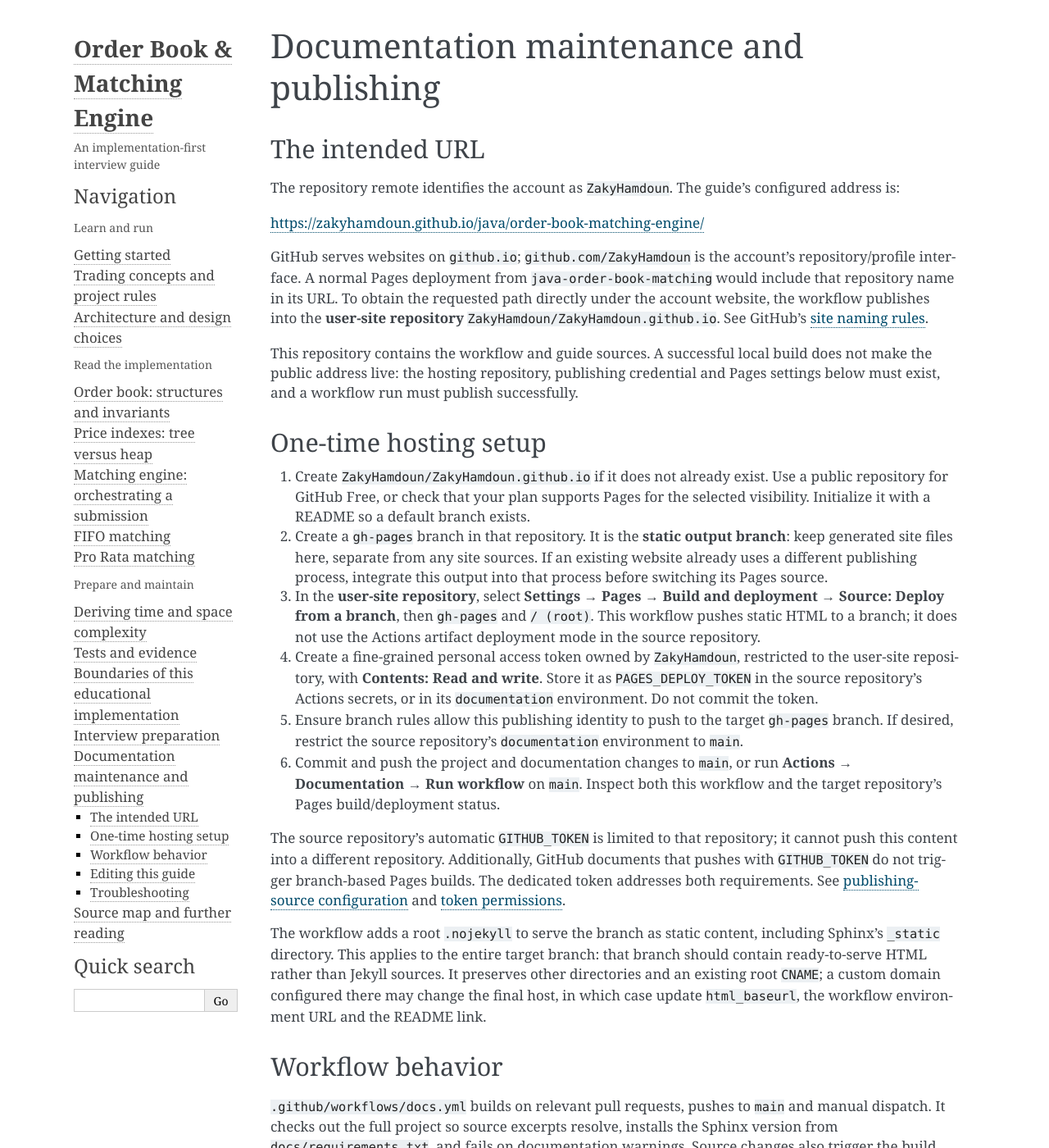
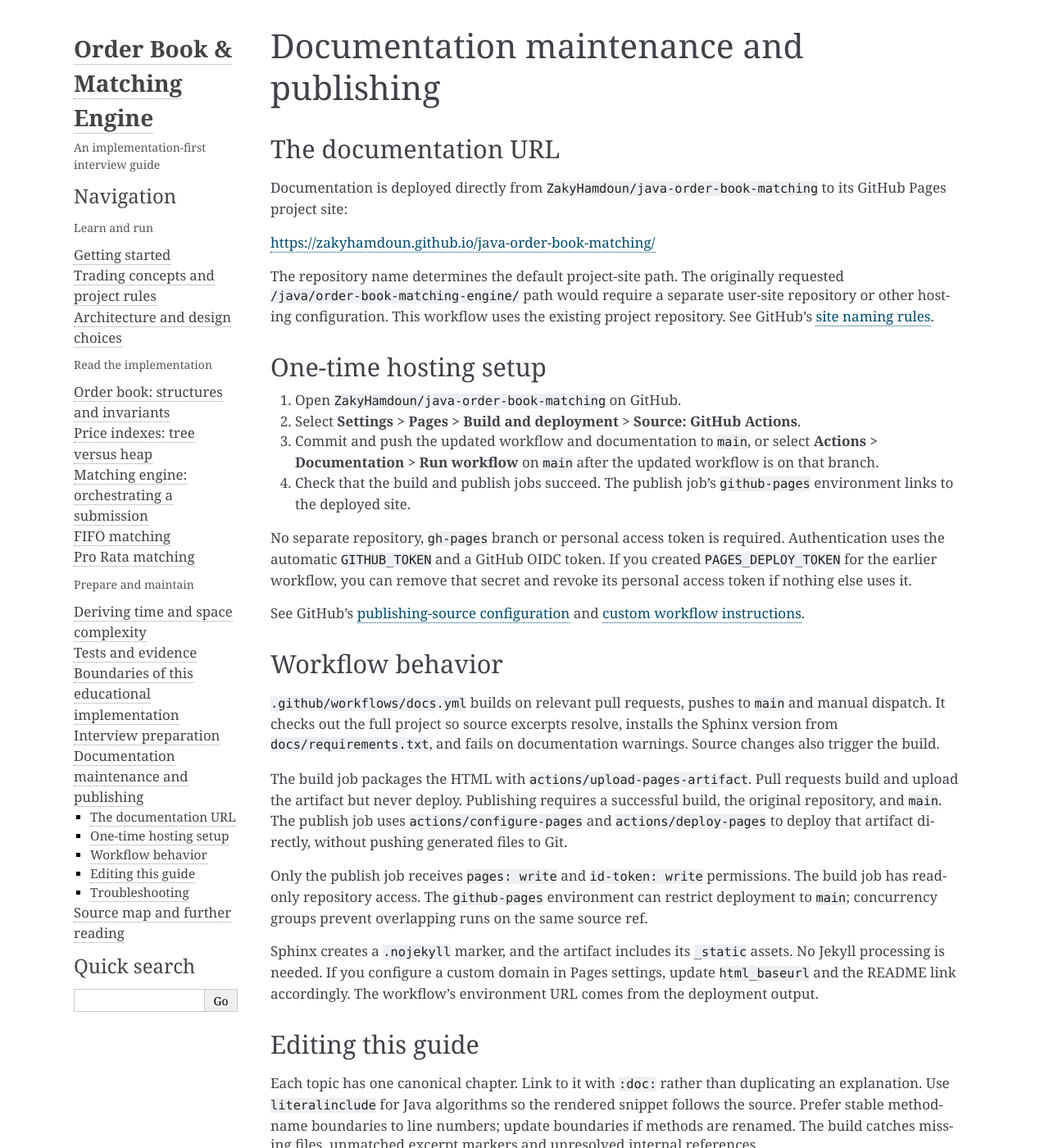
Before and after one commit to ZakyHamdoun/java-order-book-matching, a Sphinx documentation site: the page built from docs/publishing.rst, in a window 1280 px wide and 1400 px high. Shown: the whole window at 82% size. Built offline with Sphinx 7.4.7, drawn with Linux system fonts in a browser that asks for light colours; some of the changed text lies outside the part shown.

Commit message:
fix(docs): fixed github actions docs.

```diff
--- a/docs/conf.py
+++ b/docs/conf.py
@@ -14,7 +14,7 @@ nitpicky = True
 
 html_theme = "alabaster"
 html_title = "Java Order Book & Matching Engine"
-html_baseurl = "https://zakyhamdoun.github.io/java/order-book-matching-engine/"
+html_baseurl = "https://zakyhamdoun.github.io/java-order-book-matching/"
 html_static_path = ["_static"]
 html_css_files = ["guide.css"]
 html_theme_options = {
--- a/docs/publishing.rst
+++ b/docs/publishing.rst
@@ -1,67 +1,41 @@
 Documentation maintenance and publishing
 ========================================
 
-The intended URL
-----------------
+The documentation URL
+---------------------
 
-The repository remote identifies the account as ``ZakyHamdoun``. The guide's
-configured address is:
+Documentation is deployed directly from ``ZakyHamdoun/java-order-book-matching``
+to its GitHub Pages project site:
 
-`https://zakyhamdoun.github.io/java/order-book-matching-engine/ <https://zakyhamdoun.github.io/java/order-book-matching-engine/>`_
+`https://zakyhamdoun.github.io/java-order-book-matching/ <https://zakyhamdoun.github.io/java-order-book-matching/>`_
 
-GitHub serves websites on ``github.io``; ``github.com/ZakyHamdoun`` is the
-account's repository/profile interface. A normal Pages deployment from
-``java-order-book-matching`` would include that repository name in its URL.
-To obtain the requested path directly under the account website, the
-workflow publishes into the **user-site repository**
-``ZakyHamdoun/ZakyHamdoun.github.io``. See GitHub's
+The repository name determines the default project-site path. The originally
+requested ``/java/order-book-matching-engine/`` path would require a separate
+user-site repository or other hosting configuration. This workflow uses the
+existing project repository. See GitHub's
 `site naming rules <https://docs.github.com/en/pages/getting-started-with-github-pages/what-is-github-pages>`_.
-
-This repository contains the workflow and guide sources. A successful local
-build does not make the public address live: the hosting repository, publishing
-credential and Pages settings below must exist, and a workflow run must
-publish successfully.
 
 One-time hosting setup
 ----------------------
 
-1. Create ``ZakyHamdoun/ZakyHamdoun.github.io`` if it does not already exist.
-   Use a public repository for GitHub Free, or check that your plan supports
-   Pages for the selected visibility. Initialize it with a README so a
-   default branch exists.
-2. Create a ``gh-pages`` branch in that repository. It is the **static output
-   branch**: keep generated site files here, separate from any site sources.
-   If an existing website already uses a different publishing process,
-   integrate this output into that process before switching its Pages source.
-3. In the **user-site repository**, select **Settings → Pages → Build and
-   deployment → Source: Deploy from a branch**, then ``gh-pages`` and
-   ``/ (root)``. This workflow pushes static HTML to a branch; it does not
-   use the Actions artifact deployment mode in the source repository.
-4. Create a fine-grained personal access token owned by ``ZakyHamdoun``,
-   restricted to the user-site repository, with **Contents: Read and write**.
-   Store it as ``PAGES_DEPLOY_TOKEN`` in the source repository's Actions
-   secrets, or in its ``documentation`` environment. Do not commit the token.
-5. Ensure branch rules allow this publishing identity to push to the target
-   ``gh-pages`` branch. If desired, restrict the source repository's
-   ``documentation`` environment to ``main``.
-6. Commit and push the project and documentation changes to ``main``, or run
-   **Actions → Documentation → Run workflow** on ``main``. Inspect both this
-   workflow and the target repository's Pages build/deployment status.
+1. Open ``ZakyHamdoun/java-order-book-matching`` on GitHub.
+2. Select **Settings > Pages > Build and deployment > Source: GitHub Actions**.
+3. Commit and push the updated workflow and documentation to ``main``, or
+   select **Actions > Documentation > Run workflow** on ``main`` after the
+   updated workflow is on that branch.
+4. Check that the build and publish jobs succeed. The publish job's
+   ``github-pages`` environment links to the deployed site.
 
-The source repository's automatic ``GITHUB_TOKEN`` is limited to that
-repository; it cannot push this content into a different repository.
-Additionally, GitHub documents that pushes with ``GITHUB_TOKEN`` do not
-trigger branch-based Pages builds. The dedicated token addresses both
-requirements. See
+No separate repository, ``gh-pages`` branch or personal access token is
+required. Authentication uses the automatic ``GITHUB_TOKEN`` and a GitHub
+OIDC token. If you created ``PAGES_DEPLOY_TOKEN`` for the earlier workflow,
+you can remove that secret and revoke its personal access token if nothing
+else uses it.
+
+See GitHub's
 `publishing-source configuration <https://docs.github.com/en/pages/getting-started-with-github-pages/configuring-a-publishing-source-for-your-github-pages-site>`_
-and `token permissions <https://docs.github.com/en/actions/security-for-github-actions/security-guides/automatic-token-authentication>`_.
-
-The workflow adds a root ``.nojekyll`` to serve the branch as static content,
-including Sphinx's ``_static`` directory. This applies to the entire target
-branch: that branch should contain ready-to-serve HTML rather than Jekyll
-sources. It preserves other directories and an existing root ``CNAME``;
-a custom domain configured there may change the final host, in which case
-update ``html_baseurl``, the workflow environment URL and the README link.
+and
+`custom workflow instructions <https://docs.github.com/en/pages/getting-started-with-github-pages/using-custom-workflows-with-github-pages>`_.
 
 Workflow behavior
 -----------------
@@ -71,18 +45,22 @@ Workflow behavior
 excerpts resolve, installs the Sphinx version from ``docs/requirements.txt``,
 and fails on documentation warnings. Source changes also trigger the build.
 
-Pull requests only build and upload an HTML artifact for review. Publishing
-requires a successful build, the original repository, and ``main``. The
-publishing job downloads that exact artifact and synchronizes only
-``java/order-book-matching-engine/`` in the target checkout; stale files
-inside that directory are removed. It commits only that path and the
-root ``.nojekyll`` marker, then pushes without force. If another writer
-advances the target branch concurrently, a rejected push should be retried
-by rerunning the workflow after checking the target history.
+The build job packages the HTML with ``actions/upload-pages-artifact``.
+Pull requests build and upload the artifact but never deploy. Publishing
+requires a successful build, the original repository, and ``main``.
+The publish job uses ``actions/configure-pages`` and ``actions/deploy-pages``
+to deploy that artifact directly, without pushing generated files to Git.
 
-Repeated identical output produces no new commit. Concurrency groups prevent
-overlapping documentation runs on the same source ref. The source workflow
-does not claim that the target Pages build has finished when its push completes.
+Only the publish job receives ``pages: write`` and ``id-token: write``
+permissions. The build job has read-only repository access. The
+``github-pages`` environment can restrict deployment to ``main``;
+concurrency groups prevent overlapping runs on the same source ref.
+
+Sphinx creates a ``.nojekyll`` marker, and the artifact includes its
+``_static`` assets. No Jekyll processing is needed. If you configure a
+custom domain in Pages settings, update ``html_baseurl`` and the README
+link accordingly. The workflow's environment URL comes from the deployment
+output.
 
 Editing this guide
 ------------------
@@ -124,10 +102,15 @@ Troubleshooting
   ``JAVA_HOME``, not just the IDE's project SDK.
 * **Sphinx cannot include Java files:** build from a complete checkout;
   copying only ``docs/`` omits the referenced source.
-* **Publishing credential missing or target branch not found:** complete the
-  one-time setup; do not change the URL to hide a failed deployment.
-* **404 after a successful push:** check Pages settings in the user-site
-  repository and wait for its deployment. The source workflow only pushes
-  the generated content.
-* **Styles or search assets missing:** confirm the root ``.nojekyll`` exists
-  and the ``_static`` directory was published with the HTML.
+* **Repository not found while fetching a separate hosting repository:**
+  the run is using the old workflow. Push the updated ``docs.yml`` to
+  ``main`` and start a new run; rerunning an old commit uses its old workflow.
+* **Pages configuration fails:** enable Pages with **GitHub Actions** as
+  the source in this repository's settings, and check that the repository's
+  visibility and account plan support Pages.
+* **Deployment is blocked:** check the ``github-pages`` environment's
+  branch restrictions and required approvals. The workflow deploys ``main``.
+* **404 at the site URL:** check that the publish job succeeded and use
+  the project URL above, including ``/java-order-book-matching/``.
+* **Styles or search assets missing:** confirm the ``_static`` directory
+  was included with the HTML in the Pages artifact.
```
Also changed, not shown: README.md (+2 -2 lines), 1 other file.
